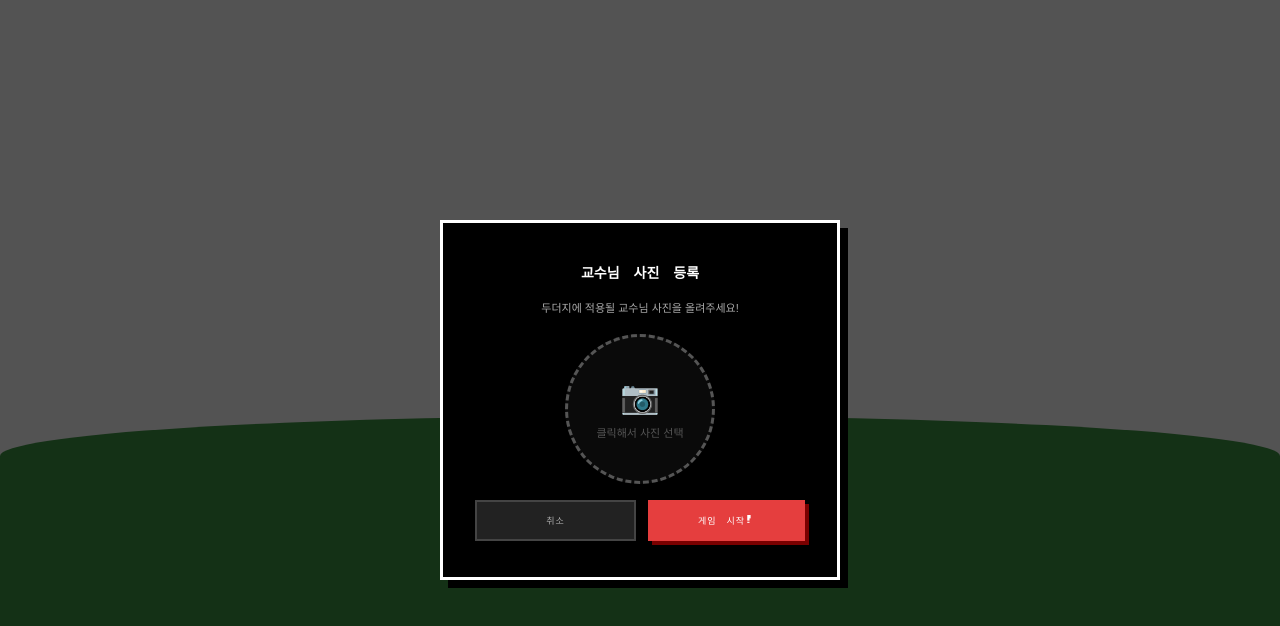
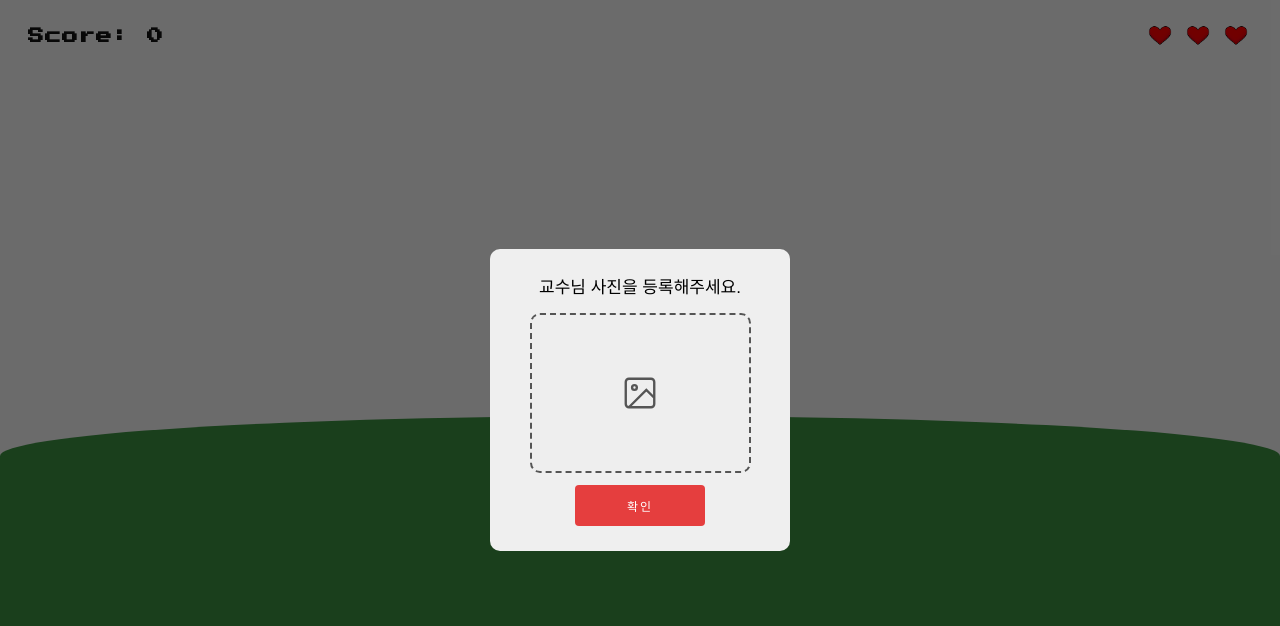
Before and after one commit to Likelion-CWNU/Whack-A-Bug, a React (Vite) app: page / in a window 1280 px wide. Both pictures are taken after a click on the button 640 px from the left and 167 px from the top of the page. Shown: the top 626 px of the page. Built offline with nearby package versions, Linux system fonts and the light colour scheme.

Commit message:
화면 디자인 수정

```diff
--- a/src/App.css
+++ b/src/App.css
@@ -1,7 +1,16 @@
-* {
+* * {
   box-sizing: border-box;
   margin: 0;
   padding: 0;
+}
+
+html,
+body {
+  margin: 0;
+  padding: 0;
+  border: none;
+  outline: none;
+  background: #000;
 }
 
 .game-container {
@@ -199,7 +208,7 @@
 .modal-overlay {
   position: absolute;
   inset: 0;
-  background: rgba(0, 0, 0, 0.65);
+  background: rgba(0, 0, 0, 0.55);
   display: flex;
   align-items: center;
   justify-content: center;
@@ -207,49 +216,49 @@
 }
 
 .modal-box {
-  background: black;
-  border: 3px solid #fff;
-  padding: 36px 32px;
-  width: min(400px, 88vw);
+  background: #efefef;
+  padding: 25px 20px;
+  width: min(300px, 88vw);
   display: flex;
   flex-direction: column;
   align-items: center;
-  gap: 16px;
-  color: white;
+  gap: 12px;
+  box-shadow: none !important;
+  border: none !important;
+  outline: none !important;
+  border-radius: 10px;
 }
 
 .modal-title {
   font-family: "Press Start 2P", monospace;
-  font-size: 14px;
-  color: white;
+  font-size: 20px;
   text-align: center;
   line-height: 1.8;
 }
 
 .modal-desc {
-  font-size: 11px;
-  color: #aaa;
+  font-size: 17px;
+  color: black;
   text-align: center;
   font-family: sans-serif;
   line-height: 1.6;
 }
 
 .photo-upload-area {
-  width: 150px;
-  height: 150px;
-  border: 3px dashed #555;
-  border-radius: 50%;
+  width: 85%;
+  height: 160px;
+  border: 2px dashed #555;
+  border-radius: 10px;
   display: flex;
-  flex-direction: column;
   align-items: center;
   justify-content: center;
   cursor: pointer;
   overflow: hidden;
-  background: #0a0a0a;
+  background: #eeeeee;
   transition: border-color 0.2s;
 }
 .photo-upload-area:hover {
-  border-color: #fff;
+  border-color: #d8d8d8;
 }
 
 .photo-preview {
@@ -264,31 +273,33 @@
   align-items: center;
   gap: 8px;
   color: #555;
-  font-size: 11px;
+  font-size: 10px;
   font-family: sans-serif;
 }
 
 .modal-buttons {
   display: flex;
   gap: 12px;
-  width: 100%;
+  width: 80%;
 }
 
 .btn-primary {
-  flex: 1;
+  width: 50%;
   padding: 12px;
   background: #e53e3e;
   color: white;
   border: none;
+  box-shadow: none;
   font-family: "Press Start 2P", monospace;
-  font-size: 9px;
+  font-size: 12px;
   cursor: pointer;
-  letter-spacing: 1px;
-  transition: transform 0.08s, box-shadow 0.08s;
+  letter-spacing: 2px;
+  border-radius: 4px;
 }
 .btn-primary:hover:not(:disabled) {
-  transform: translateY(-2px);
-  box-shadow: 6px 6px 0 #7a0000;
+  opacity: 0.9;
+  transform: none;
+  box-shadow: none;
 }
 .btn-primary:disabled {
   background: #444;
--- a/src/App.tsx
+++ b/src/App.tsx
@@ -180,17 +180,19 @@ function App() {
     );
   }
 
-  // ── 교수님 사진 팝업 ──
   if (screen === "photo-modal") {
     return (
       <div className="game-container main-screen">
+        <div className="main-top">
+          {" "}
+          {/* ← 추가 */}
+          <span className="score-display">Score: 0</span>
+          <Hearts />
+        </div>
         <div className="main-ground" />
         <div className="modal-overlay">
           <div className="modal-box">
-            <h2 className="modal-title">교수님 사진 등록</h2>
-            <p className="modal-desc">
-              두더지에 적용될 교수님 사진을 올려주세요!
-            </p>
+            <p className="modal-desc">교수님 사진을 등록해주세요.</p>
             <div
               className="photo-upload-area"
               onClick={() => fileInputRef.current?.click()}
@@ -203,8 +205,18 @@ function App() {
                 />
               ) : (
                 <div className="photo-placeholder">
-                  <span style={{ fontSize: "32px" }}>📷</span>
-                  <span>클릭해서 사진 선택</span>
+                  <svg
+                    width="38"
+                    height="38"
+                    viewBox="0 0 24 24"
+                    fill="none"
+                    stroke="#555"
+                    strokeWidth="1.5"
+                  >
+                    <rect x="3" y="3" width="18" height="18" rx="2" />
+                    <circle cx="8.5" cy="8.5" r="1.5" />
+                    <path d="M21 15l-5-5L5 21" />
+                  </svg>
                 </div>
               )}
             </div>
@@ -215,17 +227,9 @@ function App() {
               style={{ display: "none" }}
               onChange={handlePhotoUpload}
             />
-            <div className="modal-buttons">
-              <button
-                className="btn-secondary"
-                onClick={() => setScreen("main")}
-              >
-                취소
-              </button>
-              <button className="btn-primary" onClick={handleStartGame}>
-                게임 시작!
-              </button>
-            </div>
+            <button className="btn-primary" onClick={handleStartGame}>
+              확인
+            </button>
           </div>
         </div>
       </div>
```
Also changed, not shown: 1 other file (tests, documents, lock files or other folders).
